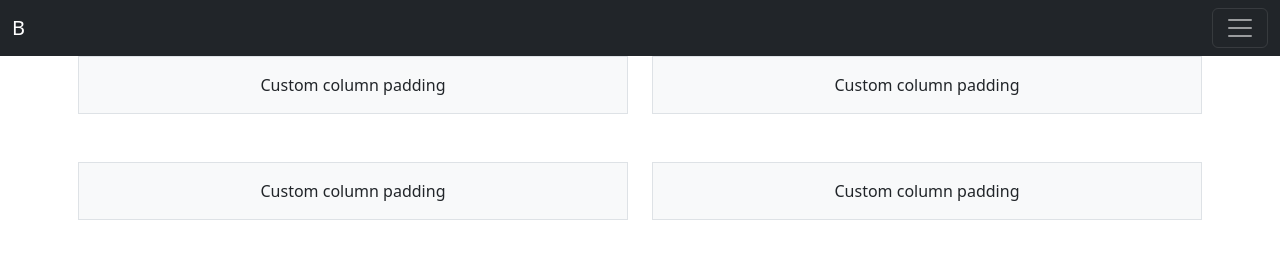
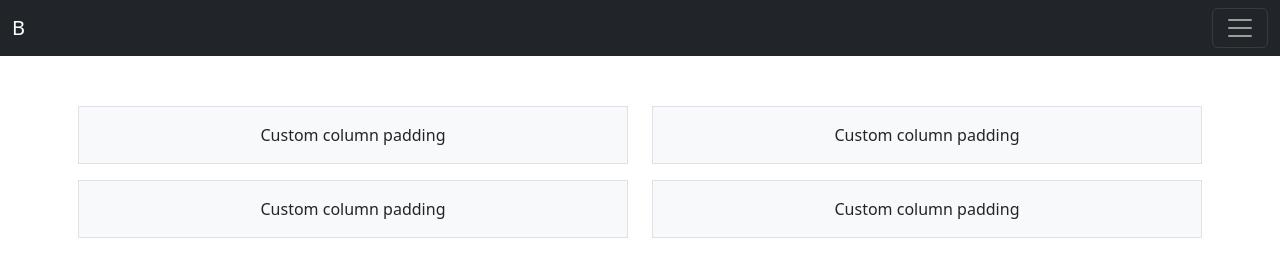
Before and after one commit to OmRamana/bootstrap_design, a plain HTML site: page index.html in a window 1280 px wide. Drawn offline with nearby package versions, Linux system fonts and the light colour scheme.

Commit message:
grid positioning_2

```diff
--- a/index.html
+++ b/index.html
@@ -8,7 +8,9 @@
     <link href="https://cdn.jsdelivr.net/npm/bootstrap@5.2.0/dist/css/bootstrap.min.css" rel="stylesheet" integrity="sha384-gH2yIJqKdNHPEq0n4Mqa/HGKIhSkIHeL5AyhkYV8i59U5AR6csBvApHHNl/vI1Bx" crossorigin="anonymous">
 </head>
 <style>
-
+.container{
+  margin-top: 50px;
+}
 </style>
 <body>
 
@@ -24,7 +26,7 @@
 
 
     <div class="container px-2 text-center">
-        <div class="row gy-5">
+        <div class="row gy-3">
           <div class="col-6">
             <div class="p-3 border bg-light">Custom column padding</div>
           </div>
```
